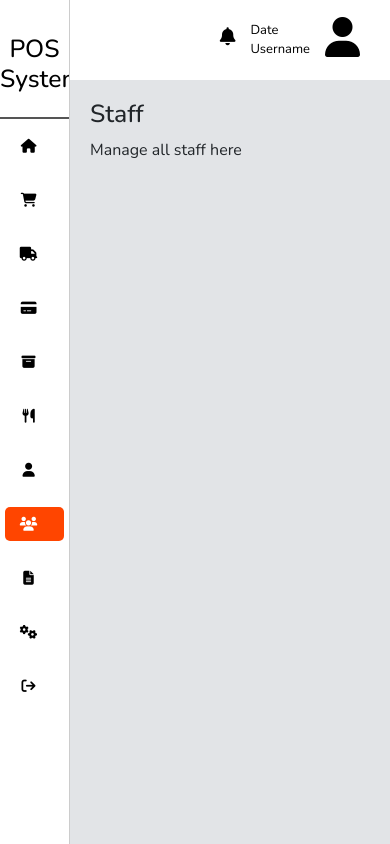
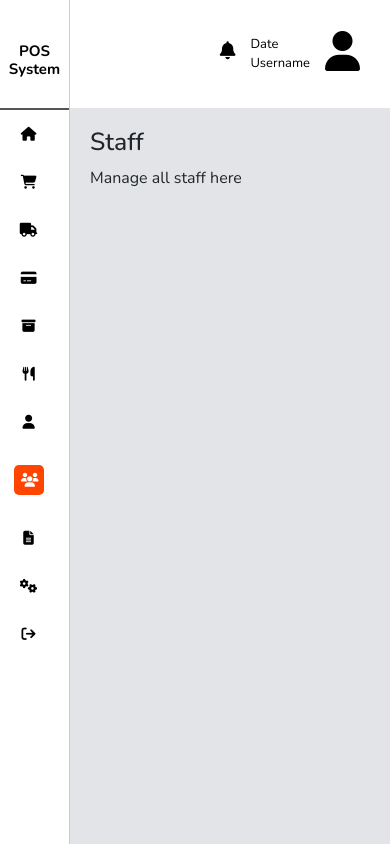
Before and after one commit to vish-2604/pos, a Django app: page /staff/ in a window 390 px wide. Run offline with Django 5.2, Linux system fonts and the light colour scheme.

Commit message:
Sidebar,Top-Navbar and Content area Responsive

```diff
--- a/adminside/static/css/style.css
+++ b/adminside/static/css/style.css
@@ -15,7 +15,7 @@ body {
     top: 0;
     left: 250px;
     right: 0;
-    height: 97.8px;
+    height: 108px;
     z-index: 1000;
 }
 
@@ -55,7 +55,7 @@ body {
     text-align: center;
     font-size: 20px;
     font-weight: bold;
-    padding: 15px 0;
+    padding: 20px 0;
     color: black;
     border-bottom: 2px solid #555;
     flex-shrink: 0;
@@ -63,12 +63,12 @@ body {
 
 .sidebar ul {
     list-style: none;
-    padding: 8px;
+    padding: 10px;
     flex-grow: 1;
 }
 
 .sidebar ul li {
-    padding: 5px;
+    padding: 2px;
     margin: 5px;
     cursor: pointer;
 }
@@ -131,18 +131,34 @@ body {
         text-align: center;
     }
 
+    .sidebar ul li a.active {
+        margin: 12px;
+        padding: 13px;
+        height: 30px;
+        width: 30px;
+    }
+
     .sidebar ul li a span {
         display: none; /* Hide text */
     }
 
     .top-navbar {
         left: 70px;
-        height: 80px;
+        height: 108px;
     }
+
+    .pos-name h2 {
+        font-weight: bold;
+        font-size: 15px; /* Slightly smaller */
+        padding: 2px 0;
+        display: flex;
+        flex-direction: column; /* Stack text on smaller screens */
+    }
+
 
     .content {
         margin-left: 70px;
-        padding: calc(80px + 20px) 20px 20px;
+        padding: calc(108px + 20px) 20px 20px;
         width: calc(100% - 70px);
     }
 }
```
